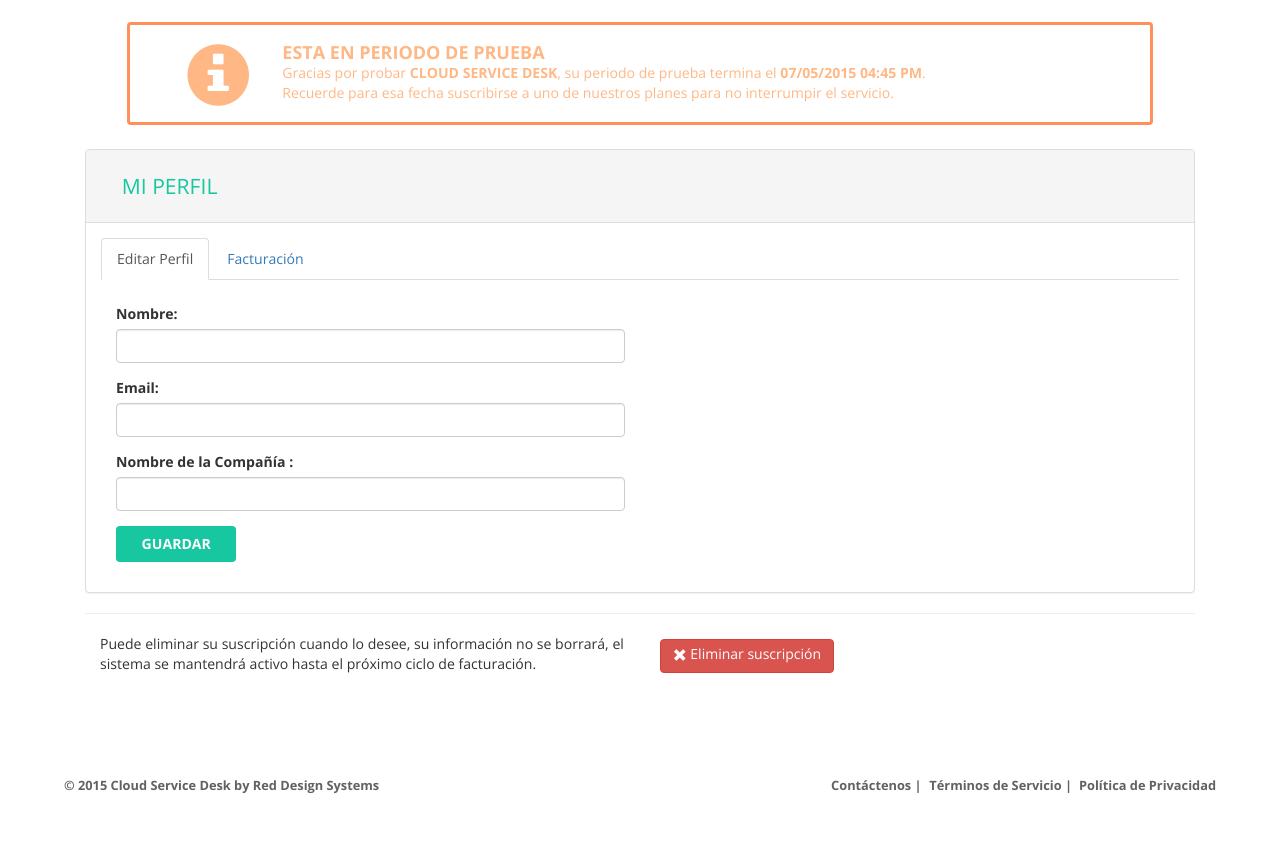
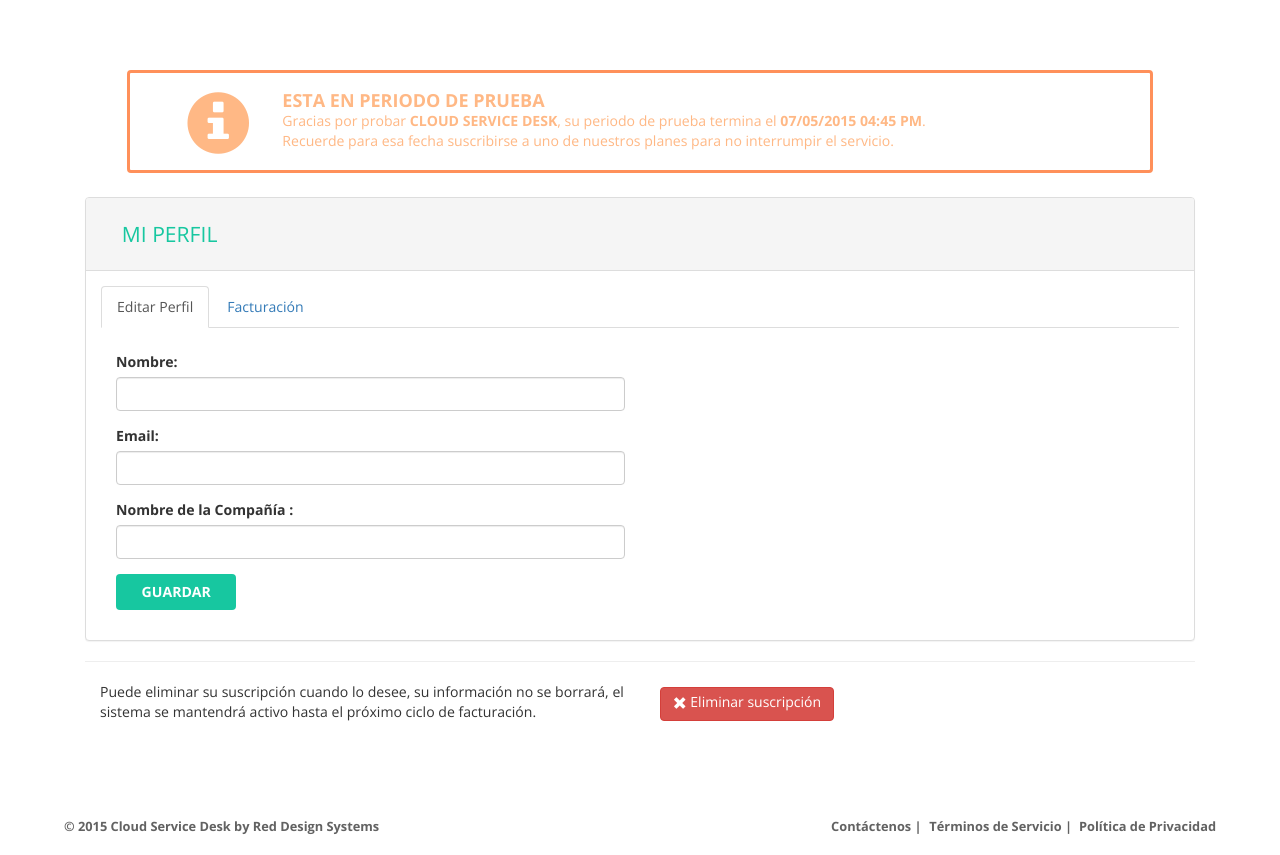
Before and after one commit to daguiheso/First-VersionCSD, a website: page profile.html in a window 1280 px wide. Shown: the part 87-942 px from the top of the page. Before the commit the page ends 901 px from the top, so only its background shows below. Drawn offline with nearby package versions, Linux system fonts and the light colour scheme.

Commit message:
Implemented footer-global for all templates :  Add div .wrapper and class .content-section CSS for sections

```diff
--- a/profile.html
+++ b/profile.html
@@ -41,7 +41,8 @@
             </div>
         </div>
     </nav>
-	<section class="container martop marbot fs-min">
+    <div class="wrapper">
+        <section class="container content-section fs-min">
 <!--
 
     ALERT - PERIODO DE PRUEBA
@@ -57,8 +58,8 @@
     PANEL - PROFILE
 
 -->
-		<div class="col-md-12 martop">
-            <div class="panel panel-default">
+            <div class="col-md-12">
+                <div class="panel panel-default martop">
                     <div class="panel-heading panel-heading-perfil">
                         <h2>MI PERFIL</h2>
                     </div>
@@ -187,6 +188,7 @@
                 </div>
             </div>
         </section>
+    </div>
 <!--
 
     FOOTER - GLOBAL
--- a/resources/assets/less/CSD.less
+++ b/resources/assets/less/CSD.less
@@ -12,9 +12,11 @@
 
 html {
 	font-size: 16px !important;
+	height: 100%;
 }
 body {
 	font-family: 'Open Sans', sans-serif;
+	height: 100%;
 }
 /* oocss clases */
 .absolute {
@@ -172,12 +174,28 @@
 }
 /*
 
+	CONTENERDOR - SECTIONS
+
+*/
+.wrapper {
+	overflow: hidden;
+	height: auto;
+	min-height: 100%;
+	margin: 0 auto;
+}
+.content-section {
+	margin-top: 57px;
+	margin-bottom: 107px;
+	padding: 15px;
+}
+/*
+
 	FOOTER - GLOBAL
 
 */
 .footer-global {
 	text-align: center;
-	margin-top: 4.5rem;
+	margin-top: -3.56rem;
 	line-height: 3.56rem;
 	height: 3.56rem;
 }
@@ -206,8 +224,8 @@
 	display: inline-block;
 	color: #626262;
 	font-size: .8rem;
-  font-weight: bold;
-  text-decoration: none;
+    font-weight: bold;
+    text-decoration: none;
 }
 .mgbtn0 {
 	margin-bottom: 0
@@ -328,6 +346,11 @@
 		display: block;
 	}
 }
+@media screen and (max-width: 500px) {
+	.privacy-title {
+	  font-size: 2.5rem;
+	}
+}
 @media screen and (max-width: 430px) {
 	.footer-global ul li a {
 		font-size: .6rem;
```
Also changed, not shown: home.html (+3 -1 lines), info-cv.html (+3 -1 lines), modules.html (+5 -3 lines), privacy.html (+3 -1 lines), subscription.html (+3 -1 lines), assets/css/style.css, 2 other files. Lines whose indentation alone changed are shown as unchanged.
